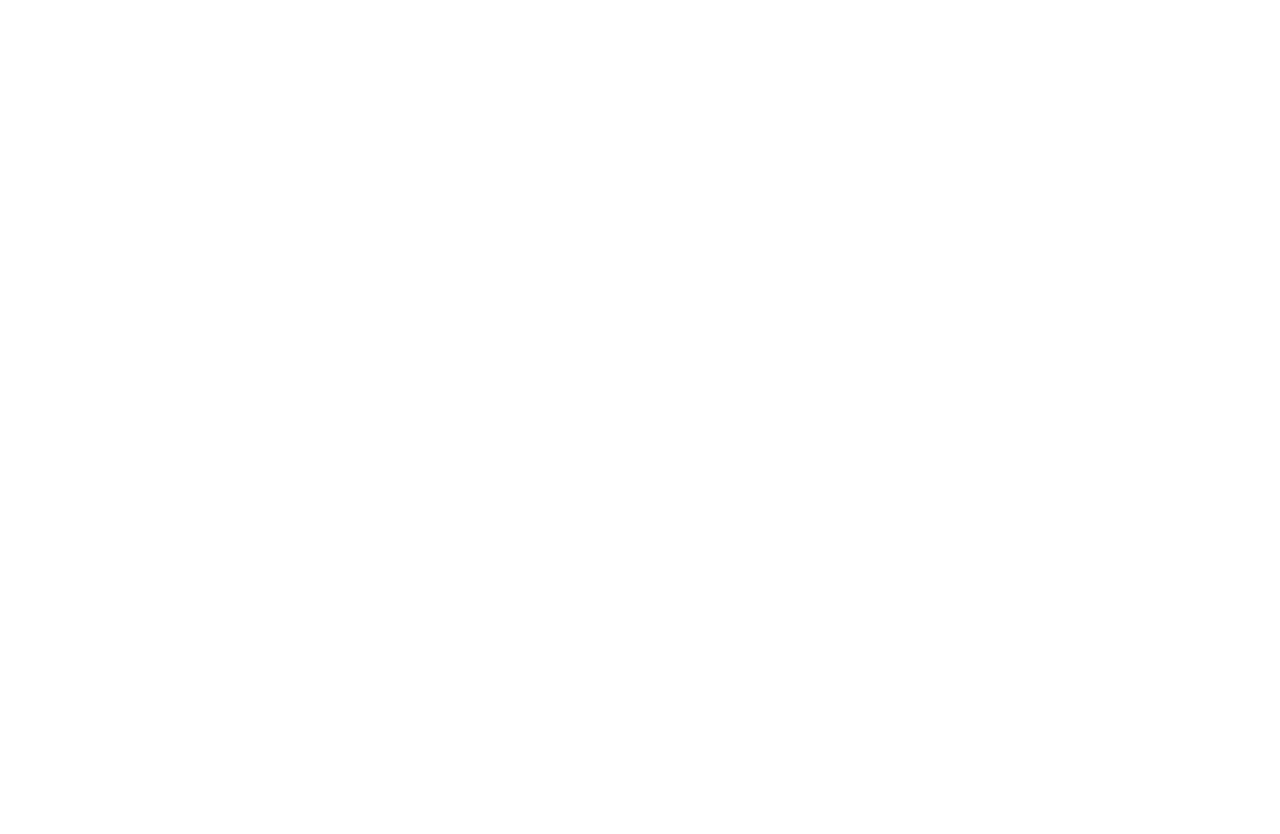
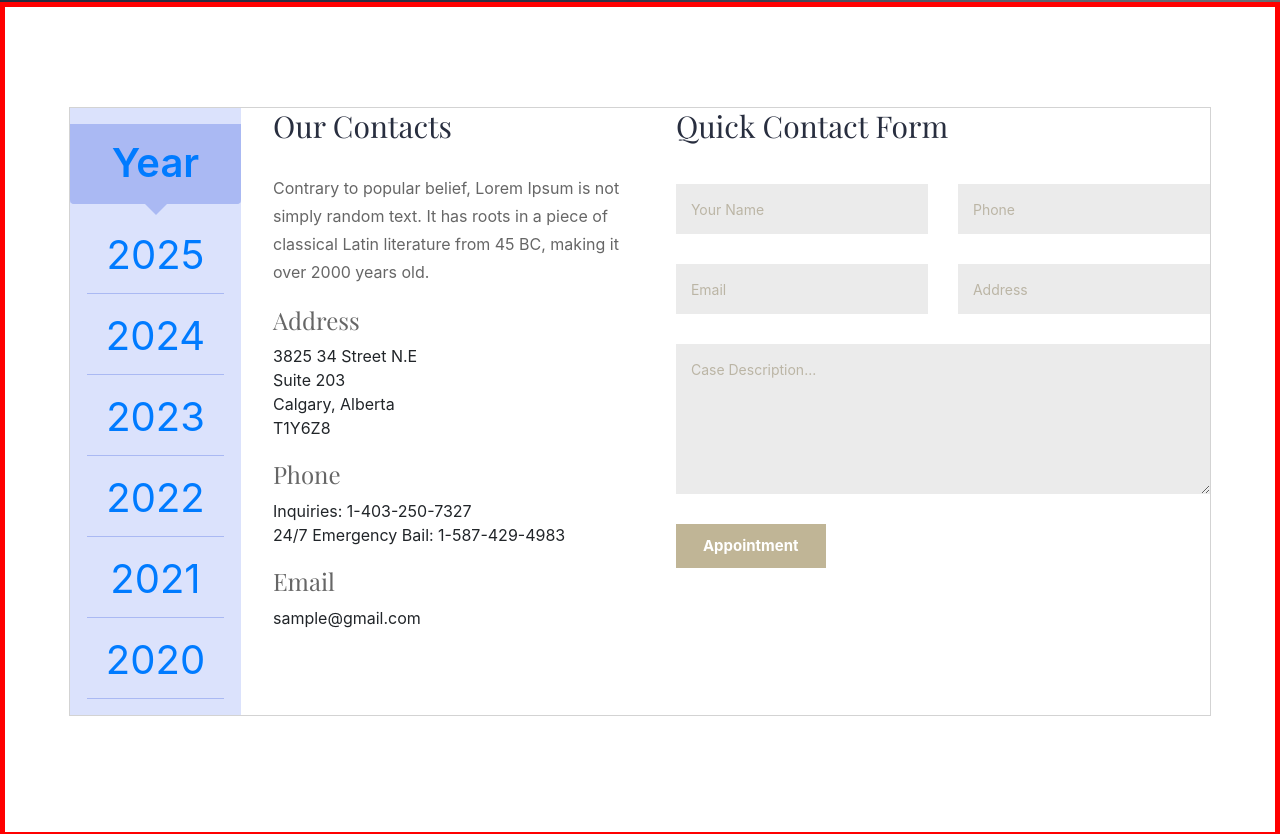
Before and after one commit to iiRaay/bagga-law, a React (Create React App) app in the folder jurista-react/: page /cases in a window 1280 px wide. Before the commit this address had no page. Shown: the part 622-1456 px from the top of the page. Before the commit the page ends 800 px from the top, so only its background shows below. Built offline with nearby package versions, Linux system fonts and the light colour scheme.

Commit message:
Got years looking good need to add other stuff and make clicking a year work.

```diff
--- a/jurista-react/src/components/HeaderBottom/index.js
+++ b/jurista-react/src/components/HeaderBottom/index.js
@@ -49,7 +49,8 @@ const HeaderBottom = props => {
 
                                 <li><NavLink exact to='/case-stadies'>Client Resources</NavLink>
                                     <ul className="subMenu">
-                                        <li><a href={canLiiBaggaURL} target="_blank" rel="noopener noreferrer">Cases</a></li>
+                                        {/* <li><a href={canLiiBaggaURL} target="_blank" rel="noopener noreferrer">Cases</a></li> */}
+                                        <li><NavLink exact to='/cases' state={{ id: 6}}>Business Law</NavLink></li>
                                     </ul>
                                 </li>
                                 <li><NavLink exact to='/contact'>Contact Us</NavLink></li>
--- /dev/null
+++ b/jurista-react/src/containers/Pages/CasesPage/index.js
@@ -0,0 +1,79 @@
+import React, { Fragment } from 'react'
+import HeaderBotton from '../../../components/HeaderBottom'
+import HeaderTop from '../../../components/HeaderTop'
+import Breadcumb from '../../../components/Breadcumb'
+import NewsLetter from '../../../components/Newsletter'
+import FooterArea from '../../../components/FooterArea'
+import Form from '../../../components/Form'
+// images
+import breadcumb from '../../../images/slider/UpdatedBanner-6-13-2025.jpg'
+
+import './style.scss'
+
+const breadcumbMenu = [
+    { name: 'Home', route: '/' },
+    { name: 'Contact', },
+]
+
+const CasesPage = () => {
+    return (
+        <Fragment>
+            <header className="headerArea">
+                <HeaderTop className="headerTop" />
+                <HeaderBotton className="headerBottomArea headerBottomAreaStyelTwo" />
+            </header>
+            <Breadcumb
+                className="breadcumbArea"
+                title="Cases"
+                breadcumbMenu={breadcumbMenu}
+                background={breadcumb}
+            />
+
+            <div className="contactusPageArea">
+                <div className="grid-container">
+                    <div className='col-yearList'>
+
+                            <ul>
+                                <li className='yearItem'><a href=''>Year</a></li>
+                                <li><a href=''>2025</a></li>
+                                <li><a href=''>2024</a></li>
+                                <li><a href=''>2023</a></li>
+                                <li><a href=''>2022</a></li>
+                                <li><a href=''>2021</a></li>
+                                <li><a href=''>2020</a></li>
+                            </ul>
+                    </div>
+                    <div className='column'>
+                        <div className="row">
+                            <div className="col-lg-5">
+                                <div className="contactUsInfo">
+                                    <h3>Our Contacts</h3>
+                                    <p>Contrary to popular belief, Lorem Ipsum is not simply random text. It has roots in a piece of classical Latin literature from 45 BC, making it over 2000 years old.
+                                    </p>
+                                    <h4>Address</h4>
+                                    <span>3825 34 Street N.E<br/>Suite 203 <br/>Calgary, Alberta<br/>T1Y6Z8</span>
+                                    <h4>Phone</h4>
+                                    <span>Inquiries: 1-403-250-7327</span>
+                                    <span>24/7 Emergency Bail: 1-587-429-4983</span>
+                                    <h4>Email</h4>
+                                    <span>sample@gmail.com</span>
+                                </div>
+                            </div>
+                            <div className="col-lg-7">
+                                <div className="contactUSForm">
+                                    <h3>Quick Contact Form</h3>
+                                    <Form
+                                        addressInfo={true}
+                                    />
+                                </div>
+                            </div>
+                        </div>
+                    </div>
+
+                </div>
+            </div>
+            <FooterArea />
+        </Fragment>
+    )
+}
+export default CasesPage
--- /dev/null
+++ b/jurista-react/src/containers/Pages/CasesPage/style.scss
@@ -0,0 +1,86 @@
+.contactusPageArea{
+    border: 5px solid red;
+    justify-content: center;
+
+    .grid-container {
+        border: 1px solid lightgray;
+        display: grid;
+        grid-template-columns: 15% auto;
+        margin-left: 4rem;
+        margin-right: 4rem;
+        margin-bottom: 1rem;
+        gap: 2rem;
+
+        span{
+            display: block;
+        }
+
+        .col-yearList {
+            background-color: #dbe2fc;
+            display: flex;
+            justify-content: center;
+            font-size: 40px;
+            position: relative;
+            padding-top: 0.5rem;
+        }
+
+        .col-yearList ul{
+            width: 100%;
+            list-style: none;
+            margin: 0;
+            padding: 0.5rem 0 1rem;
+            display: flex;
+            flex-direction: column;
+            align-items: center; /* center 80% items */
+            gap: 0.25rem;
+        }
+
+        /* make the regular year rows 80% width and centered */
+        .col-yearList li{
+            width: 80%;
+            box-sizing: border-box;
+            text-align: center;
+            background: transparent;
+            padding: 0.5rem 0;
+            border-bottom: 1px solid #aab9f3;
+            margin: 0; /* centered by parent align-items */
+        }
+
+        .col-yearList li a{
+            display: block;
+            width: 100%;
+        }
+
+        .col-yearList .yearItem{
+            width: 100%; /* header spans full column */
+            background-color: #aab9f3;
+            position: relative;
+            z-index: 2;
+            font-weight: 600;
+            padding: 0.6rem 0;
+            margin-bottom: 0.6rem; /* space for arrow */
+            border-bottom-left-radius: 4px;
+            border-bottom-right-radius: 4px;
+        }
+
+        /* downward arrow under the yearItem (centered) */
+        .col-yearList .yearItem::after{
+            content: "";
+            position: absolute;
+            left: 50%;
+            transform: translateX(-50%);
+            bottom: -12px; /* distance from bottom of .yearItem */
+            width: 0;
+            height: 0;
+            border-left: 12px solid transparent;
+            border-right: 12px solid transparent;
+            border-top: 12px solid #aab9f3; /* same as .yearItem bg */
+            z-index: 1;
+        }
+    }
+
+    .col-yearList-yearList ul li {
+      font-size: 35px;
+
+    }
+}
--- a/jurista-react/src/containers/app/index.js
+++ b/jurista-react/src/containers/app/index.js
@@ -13,6 +13,7 @@ import ContactPage from "../Pages/ContactPage";
 import BlogLeftPage from "../Pages/BlogLeftPage";
 import BlogRightPage from "../Pages/BlogRightPage";
 import BlogFullWidth from "../Pages/BlogFullWidth";
+import CasesPage from "../Pages/CasesPage";
 import "./App.css";
 
 class App extends Component {
@@ -25,20 +26,13 @@ class App extends Component {
             <Route exact path="/" element={<HomePageOne />} />
             <Route exact path="about" element={<AboutPage />} />
             <Route exact path="practice" element={<PracticePage />} />
-            <Route
-              exact
-              path="practice-details"
-              element={<PracticeSinglePage />}
-            />
+            <Route exact path="practice-details" element={<PracticeSinglePage />}/>
             <Route exact path="case-stadies" element={<PortfolioPage />} />
-            <Route
-              exact
-              path="case-stadies-details"
-              element={<SinglePortfolioPage />}
-            />
+             <Route exact path="case-stadies-details" element={<SinglePortfolioPage />}/> {/* typo? */}
             <Route exact path="attorneys" element={<TeamPage />} />
             <Route exact path="attorneys-single" element={<SingleTeamPage />} />
             <Route exact path="contact" element={<ContactPage />} />
+            <Route exact path="cases" element={<CasesPage />} />
             <Route exact path="blog-left" element={<BlogLeftPage />} />
             <Route exact path="blog-right" element={<BlogRightPage />} />
             <Route exact path="blog-fullwidth" element={<BlogFullWidth />} />
```
Also changed, not shown: 1 other file (tests, documents, lock files or other folders).
